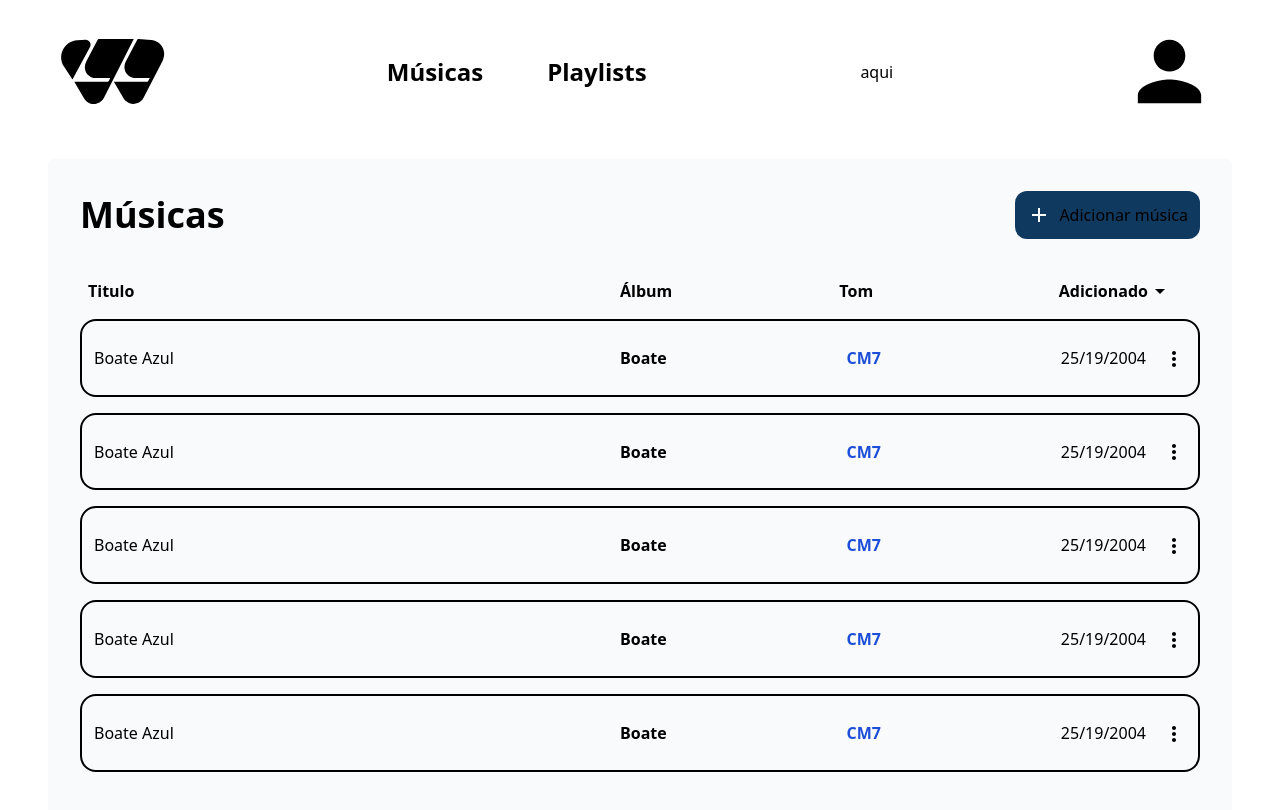
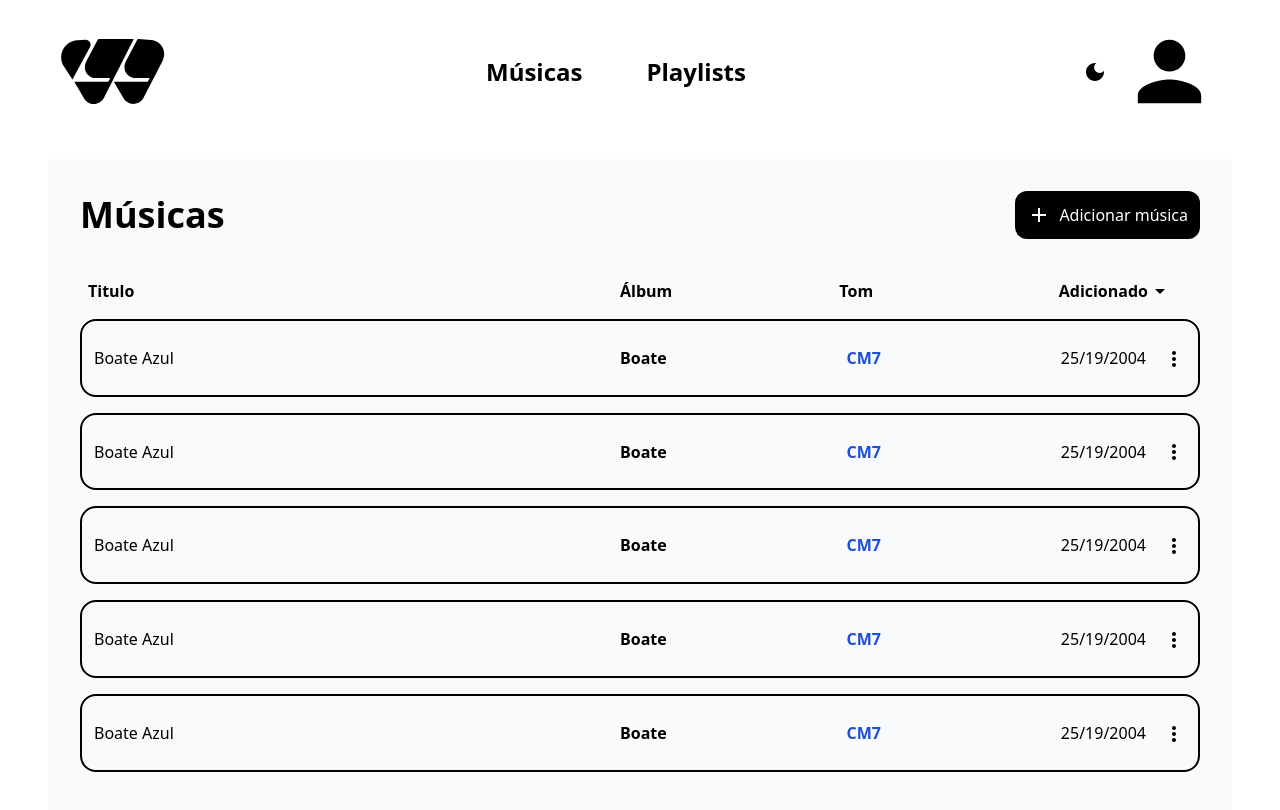
Before and after one commit to RafaelFernandes12/lyrics_lab_front_end, a Next.js app: page /songs in a window 1280 px wide. Shown: the top 810 px of the page. Built offline with nearby package versions, Linux system fonts and the light colour scheme.

Commit message:
fixed: now the mode does not rewind to light mode when refreshing the page

```diff
--- a/src/app/(app)/playlists/page.tsx
+++ b/src/app/(app)/playlists/page.tsx
@@ -8,7 +8,7 @@ export default function Playlists() {
         <h1 className="text-4xl font-semibold">Playlists</h1>
         <button className="flex items-center gap-2 rounded-xl bg-black p-3 text-white ">
           <AddIcon className='dark:text-black'/>
-          <span>Adicionar playlist</span>
+          <span className='text-white'>Adicionar playlist</span>
         </button>
       </section>
       <section>
--- a/src/app/(app)/songs/page.tsx
+++ b/src/app/(app)/songs/page.tsx
@@ -9,9 +9,9 @@ export default function Songs() {
     <>
       <section className="flex items-center justify-between">
         <h1 className="text-4xl font-semibold">Músicas</h1>
-        <button className="flex items-center gap-2 rounded-xl bg-darkBlue p-3 text-white ">
+        <button className="flex items-center gap-2 rounded-xl bg-black p-3 text-white ">
           <AddIcon className='dark:text-black'/>
-          <span>Adicionar música</span>
+          <span className='text-white'>Adicionar música</span>
         </button>
       </section>
 
--- a/src/components/Header/Header.tsx
+++ b/src/components/Header/Header.tsx
@@ -2,18 +2,24 @@
 import PersonIcon from '@mui/icons-material/Person';
 import Link from 'next/link';
 import { useEffect, useState } from 'react';
-
+import WbSunnyIcon from '@mui/icons-material/WbSunny';
+import DarkModeIcon from '@mui/icons-material/DarkMode';
 export function Header() {
 
-  const [theme, setTheme] = useState('light');
-  const [storageTheme, setStorageTheme] = useState('black');
+  const [theme, setTheme] = useState(() => {
+    if (typeof window !== 'undefined') {
+      return localStorage.getItem('theme') || 'light';
+    }
+    return 'light';
+  });
+
   useEffect(() => {
     if(theme === 'dark'){
-      setStorageTheme('white');
+      localStorage.setItem('theme', 'dark');
       document.documentElement.classList.add('dark');
     }
     else{
-      setStorageTheme('black');
+      localStorage.setItem('theme', 'light');
       document.documentElement.classList.remove('dark');
     }
   },[theme]);
@@ -26,10 +32,10 @@ export function Header() {
   return (
     <header className="flex items-center justify-between">
       <Link href="/">
-        <svg width="125" height="65" viewBox="0 0 125 65" fill={`${storageTheme!}`} xmlns="http://www.w3.org/2000/svg">
-          <path d="M38.2276 22.5828L49.6929 0.723609C49.8866 0.354364 50.2691 0.123047 50.6861 0.123047H63.2782H85.764L55.9815 58.7387C55.2833 60.1129 54.308 61.3274 53.1169 62.3058C52.0369 63.1929 50.7997 63.8693 49.4699 64.2995L48.9258 64.4755C47.8517 64.823 46.7248 65 45.5959 65C44.3722 65 43.1521 64.7909 41.9988 64.3816C40.6352 63.8978 39.3835 63.1434 38.3187 62.1638L38.1614 62.0191C37.299 61.2257 36.5597 60.3081 35.9679 59.2966L26.2935 42.76H60.0835L61.1894 41.1626L62.1724 39.0738H47.0574C46.4865 39.0738 45.9169 39.0174 45.357 38.9054C44.2895 38.6919 43.2717 38.2793 42.357 37.6891L41.4267 37.0889C40.4386 36.4514 39.5738 35.6407 38.8739 34.6959C37.9543 33.4545 37.3425 32.0127 37.0885 30.4889L37.0177 30.0643C36.9131 29.4365 36.8605 28.7933 36.8605 28.1569C36.8605 26.2237 37.3296 24.2948 38.2276 22.5828Z" fill={`${storageTheme!}`}/>
-          <path d="M15.997 27.5051L24.4517 40.5483L42.0179 8.08051C43.8892 4.6216 41.2192 0.455911 37.2948 0.711847L29.3666 1.2289C16.2935 1.93999 8.87566 16.5189 15.997 27.5051Z" fill={`${storageTheme!}`}/>
-          <path d="M77.7935 22.4597L89.2301 0.655364C89.4385 0.257977 89.8642 0.0235425 90.3115 0.0598071L103.213 1.10586C113.289 1.86305 119.321 12.6631 114.681 21.6395L95.553 58.6405C94.8509 59.9988 93.8794 61.1998 92.6979 62.1703C91.6079 63.0657 90.3593 63.7482 89.0172 64.1825L88.4917 64.3525C87.4176 64.7 86.2907 64.8769 85.1618 64.8769C83.9381 64.8769 82.718 64.6678 81.5647 64.2586C80.2012 63.7747 78.9494 63.0204 77.8846 62.0408L77.7273 61.896C76.8649 61.1026 76.1256 60.185 75.5339 59.1736L65.8594 42.6369H99.6494L100.755 41.0396L101.738 38.9507H86.6233C86.0524 38.9507 85.4828 38.8943 84.9229 38.7824C83.8554 38.5689 82.8377 38.1562 81.9229 37.566L80.9926 36.9659C80.0045 36.3284 79.1397 35.5177 78.4398 34.5728C77.5203 33.3315 76.9084 31.8897 76.6544 30.3659L76.5836 29.9412C76.479 29.3135 76.4264 28.6702 76.4264 28.0338C76.4264 26.1006 76.8956 24.1717 77.7935 22.4597Z" fill={`${storageTheme!}`}/>
+        <svg width="125" height="65" viewBox="0 0 125 65" className='fill-black dark:fill-white' xmlns="http://www.w3.org/2000/svg">
+          <path d="M38.2276 22.5828L49.6929 0.723609C49.8866 0.354364 50.2691 0.123047 50.6861 0.123047H63.2782H85.764L55.9815 58.7387C55.2833 60.1129 54.308 61.3274 53.1169 62.3058C52.0369 63.1929 50.7997 63.8693 49.4699 64.2995L48.9258 64.4755C47.8517 64.823 46.7248 65 45.5959 65C44.3722 65 43.1521 64.7909 41.9988 64.3816C40.6352 63.8978 39.3835 63.1434 38.3187 62.1638L38.1614 62.0191C37.299 61.2257 36.5597 60.3081 35.9679 59.2966L26.2935 42.76H60.0835L61.1894 41.1626L62.1724 39.0738H47.0574C46.4865 39.0738 45.9169 39.0174 45.357 38.9054C44.2895 38.6919 43.2717 38.2793 42.357 37.6891L41.4267 37.0889C40.4386 36.4514 39.5738 35.6407 38.8739 34.6959C37.9543 33.4545 37.3425 32.0127 37.0885 30.4889L37.0177 30.0643C36.9131 29.4365 36.8605 28.7933 36.8605 28.1569C36.8605 26.2237 37.3296 24.2948 38.2276 22.5828Z" className='fill-black dark:fill-white' />
+          <path d="M15.997 27.5051L24.4517 40.5483L42.0179 8.08051C43.8892 4.6216 41.2192 0.455911 37.2948 0.711847L29.3666 1.2289C16.2935 1.93999 8.87566 16.5189 15.997 27.5051Z" className='fill-black dark:fill-white' />
+          <path d="M77.7935 22.4597L89.2301 0.655364C89.4385 0.257977 89.8642 0.0235425 90.3115 0.0598071L103.213 1.10586C113.289 1.86305 119.321 12.6631 114.681 21.6395L95.553 58.6405C94.8509 59.9988 93.8794 61.1998 92.6979 62.1703C91.6079 63.0657 90.3593 63.7482 89.0172 64.1825L88.4917 64.3525C87.4176 64.7 86.2907 64.8769 85.1618 64.8769C83.9381 64.8769 82.718 64.6678 81.5647 64.2586C80.2012 63.7747 78.9494 63.0204 77.8846 62.0408L77.7273 61.896C76.8649 61.1026 76.1256 60.185 75.5339 59.1736L65.8594 42.6369H99.6494L100.755 41.0396L101.738 38.9507H86.6233C86.0524 38.9507 85.4828 38.8943 84.9229 38.7824C83.8554 38.5689 82.8377 38.1562 81.9229 37.566L80.9926 36.9659C80.0045 36.3284 79.1397 35.5177 78.4398 34.5728C77.5203 33.3315 76.9084 31.8897 76.6544 30.3659L76.5836 29.9412C76.479 29.3135 76.4264 28.6702 76.4264 28.0338C76.4264 26.1006 76.8956 24.1717 77.7935 22.4597Z" className='fill-black dark:fill-white' />
         </svg>
       </Link>
       <ul className="flex items-center gap-16 text-2xl font-semibold">
@@ -40,8 +46,11 @@ export function Header() {
           <Link href="/playlists"><span>Playlists</span></Link>
         </li>
       </ul>
-      <button onClick={handleThemeSwitch}><span>aqui</span></button>
-      <PersonIcon sx={{ width: 125, height: 95 }} className='dark:text-white'/>
+      <div>
+        <WbSunnyIcon onClick={handleThemeSwitch}  className={`cursor-pointer text-white ${theme === 'light' ? 'hidden' : ''}`} />
+        <DarkModeIcon onClick={handleThemeSwitch} className={`cursor-pointer ${theme === 'light' ? '' : 'hidden'}`} />
+        <PersonIcon sx={{ width: 125, height: 95 }} className='dark:text-white'/>
+      </div>
     </header>
   );
 }
```
